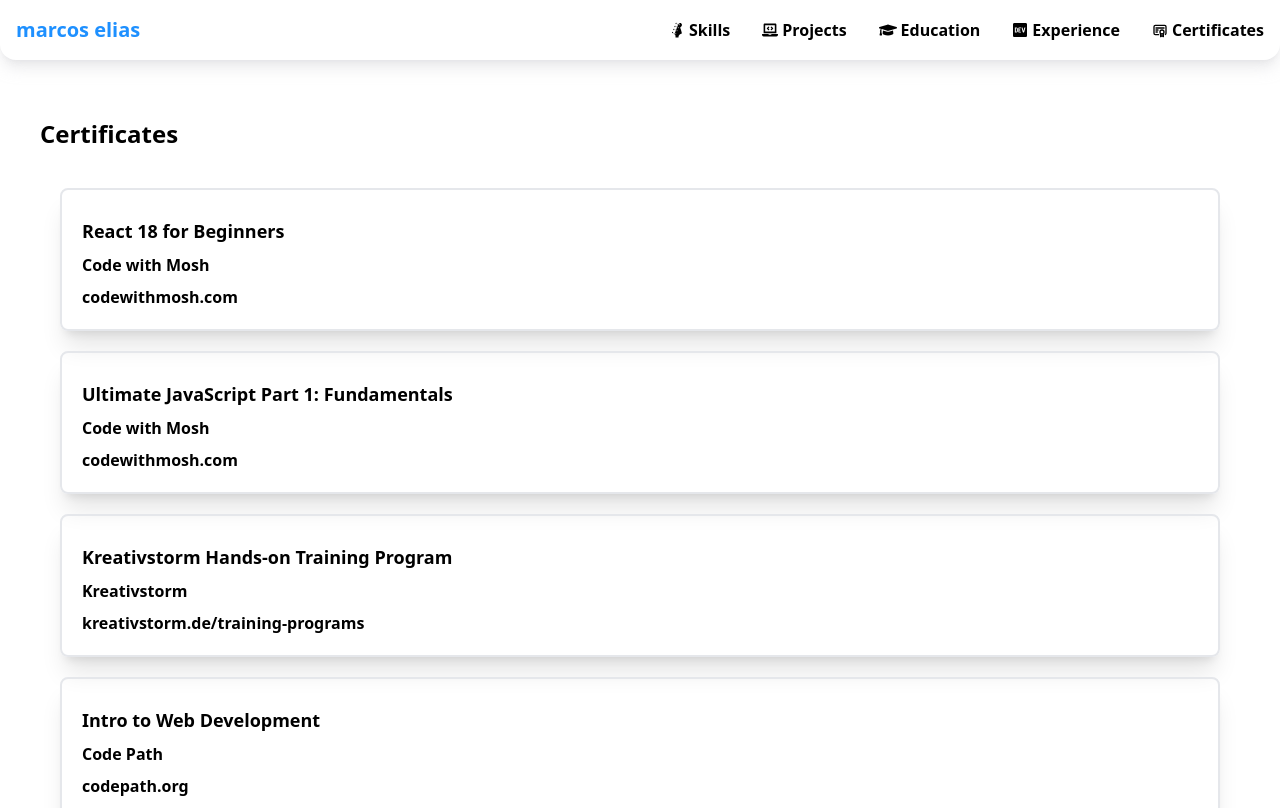
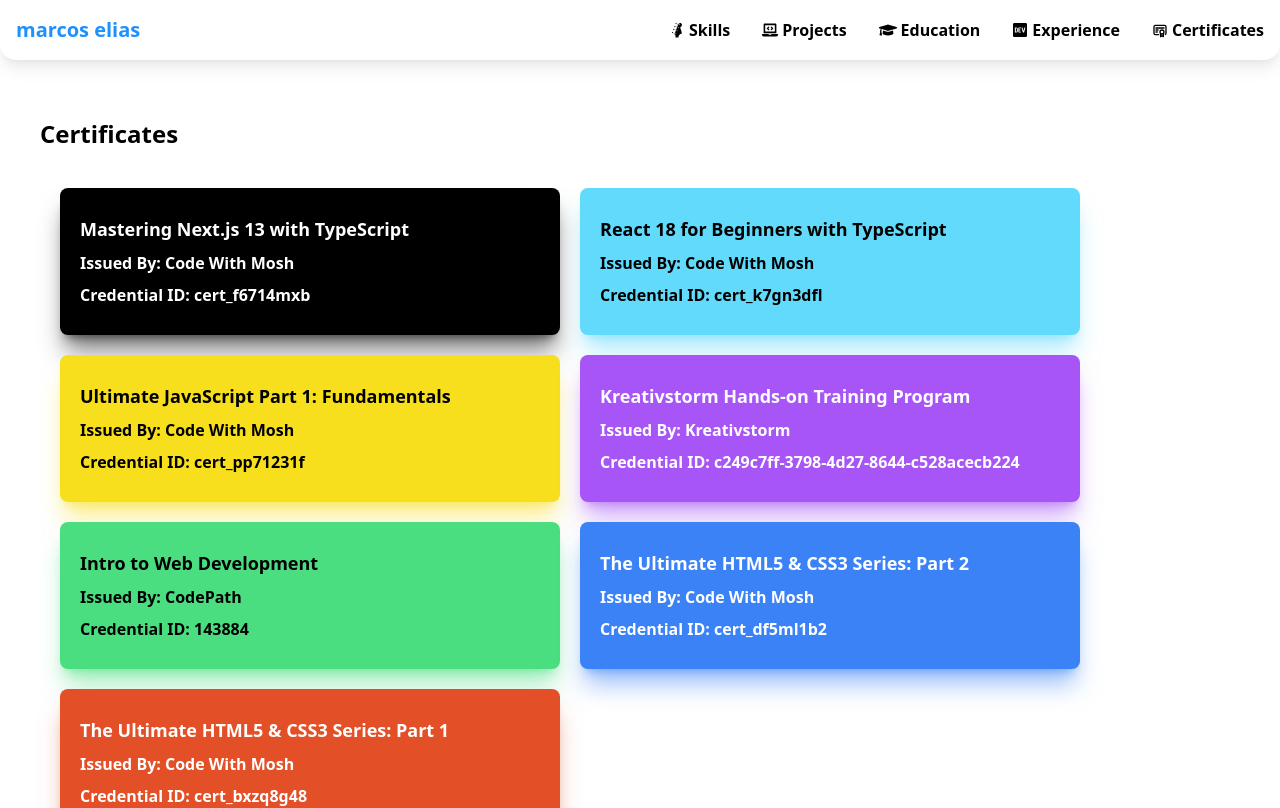
Before and after one commit to mark-elias/MyPortfolio_Next.js, a Next.js app: page /certificates in a window 1280 px wide. Shown: the top 808 px of the page. Built offline with nearby package versions, Linux system fonts and the light colour scheme.

Commit message:
update Certificates page

```diff
--- a/app/certificates/page.tsx
+++ b/app/certificates/page.tsx
@@ -4,33 +4,41 @@
   return (
     <section>
       <h1>Certificates</h1>
-      <div className="cool-div-container">
-        <div className="cool-div">
-          <h3>React 18 for Beginners</h3>
-          <p>Code with Mosh</p>
-          <a href="https://codewithmosh.com/">codewithmosh.com</a>
+      <div className="cert-container">
+        <div className="cert-card bg-black text-white shadow-black/50">
+          <h3>Mastering Next.js 13 with TypeScript</h3>
+          <p>Issued By: Code With Mosh</p>
+          <p>Credential ID: cert_f6714mxb</p>
         </div>
-        <div className="cool-div">
+        <div className="cert-card bg-[#61DAFB] shadow-[#61DAFB]/50">
+          <h3>React 18 for Beginners with TypeScript</h3>
+          <p>Issued By: Code With Mosh</p>
+          <p>Credential ID: cert_k7gn3dfl</p>
+        </div>
+        <div className="cert-card bg-[#F7DF1E] shadow-[#F7DF1E]/50">
           <h3>Ultimate JavaScript Part 1: Fundamentals</h3>
-          <p>Code with Mosh</p>
-          <a href="https://codewithmosh.com/">codewithmosh.com</a>
+          <p>Issued By: Code With Mosh</p>
+          <p>Credential ID: cert_pp71231f</p>
         </div>
-        <div className="cool-div">
+        <div className="cert-card bg-purple-500 shadow-purple-500/50 text-white">
           <h3>Kreativstorm Hands-on Training Program</h3>
-          <p>Kreativstorm</p>
-          <a href="https://www.kreativstorm.de/training-programs">
-            kreativstorm.de/training-programs
-          </a>
+          <p>Issued By: Kreativstorm</p>
+          <p>Credential ID: c249c7ff-3798-4d27-8644-c528acecb224</p>
         </div>
-        <div className="cool-div">
+        <div className="cert-card bg-green-400 shadow-green-400/50 ">
           <h3>Intro to Web Development</h3>
-          <p>Code Path</p>
-          <a href="https://www.codepath.org/">codepath.org</a>
+          <p>Issued By: CodePath</p>
+          <p>Credential ID: 143884</p>
         </div>
-        <div className="cool-div">
-          <h3>HTML & CSS Course</h3>
-          <p>Code with Mosh</p>
-          <a href="https://codewithmosh.com/">codewithmosh.com</a>
+        <div className="cert-card bg-blue-500 text-white shadow-blue-500/50">
+          <h3>The Ultimate HTML5 & CSS3 Series: Part 2</h3>
+          <p>Issued By: Code With Mosh</p>
+          <p>Credential ID: cert_df5ml1b2</p>
+        </div>
+        <div className="cert-card bg-[#E34F26] text-white shadow-[#E34F26]/50">
+          <h3>The Ultimate HTML5 & CSS3 Series: Part 1</h3>
+          <p>Issued By: Code With Mosh</p>
+          <p>Credential ID: cert_bxzq8g48</p>
         </div>
       </div>
     </section>
--- a/app/globals.css
+++ b/app/globals.css
@@ -55,4 +55,10 @@
     .skill-card{
         @apply shadow-2xl p-5 rounded-xl
     }
+    .cert-container{
+        @apply flex flex-col p-5 gap-5 lg:flex-row lg:flex-wrap
+    }
+    .cert-card{
+        @apply p-5 rounded-lg shadow-xl md:min-w-[500px]
+    }
 }
```
